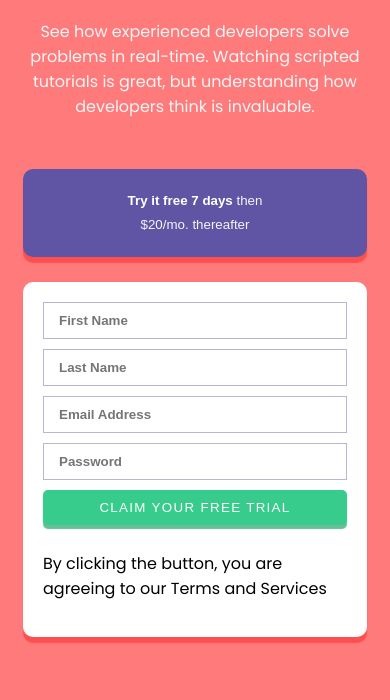
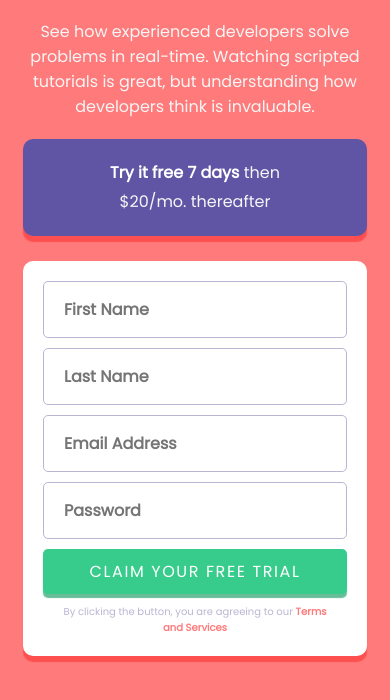
Before and after one commit to jcsmileyjr/Intro-Signup-Form, a plain HTML site: page index.html in a window 390 px wide. Shown: the part 120-820 px from the top of the page. Drawn offline with Linux system fonts and the light colour scheme.

Commit message:
Finished styling of mobile layout

```diff
--- a/index.html
+++ b/index.html
@@ -24,19 +24,17 @@
     }
     main {
       margin: 10px 15px 30px 15px;
+      font-size: 16px;
     }
     .content--container {
       color: white;
       text-align: center;
-      margin-bottom: 50px;
+      margin-bottom: 20px;
     }
 
     .content__text--style {
       font-weight: 400;
       color: whitesmoke;
-    }
-    .form__cta--container {
-
     }
 
     .form__CTAButton--style {
@@ -49,6 +47,8 @@
       border-radius: 10px;
       border: none;
       margin-bottom: 25px;
+      font-size: 16px;
+      font-family: 'Poppins', sans-serif;
     }
 
     .wordWrapping {
@@ -76,11 +76,14 @@
     }
 
     .form__input--style {
-      padding: 10px 5px;
+      padding: 15px 10px;
       text-indent: 10px;
       color: var(--Neutral-Dark-Blue);
       font-weight: bold;
       border: .5px solid var(--Neutral-Grayish-Blue);
+      border-radius: 5px;
+      font-size: 16px;
+      font-family: 'Poppins', sans-serif;
     }
 
     .form__submitButton--style {
@@ -94,6 +97,20 @@
       box-shadow: 0px 4px 1px 0px rgba(50,168,117,0.75);
       -webkit-box-shadow: 0px 4px 1px 0px rgba(50,168,117,0.75);
       -moz-box-shadow: 0px 4px 1px 0px rgba(50,168,117,0.75);
+      font-size: 16px;
+      font-family: 'Poppins', sans-serif;
+    }
+
+    .form__content--style {
+      color: var(--Neutral-Grayish-Blue);
+      text-align: center;
+      margin: 0 20px;
+      font-size:x-small;
+    }
+
+    .form__terms--style {
+      color: var(--Primary-Red);
+      font-weight: bold;
     }
 
   </style>
```
